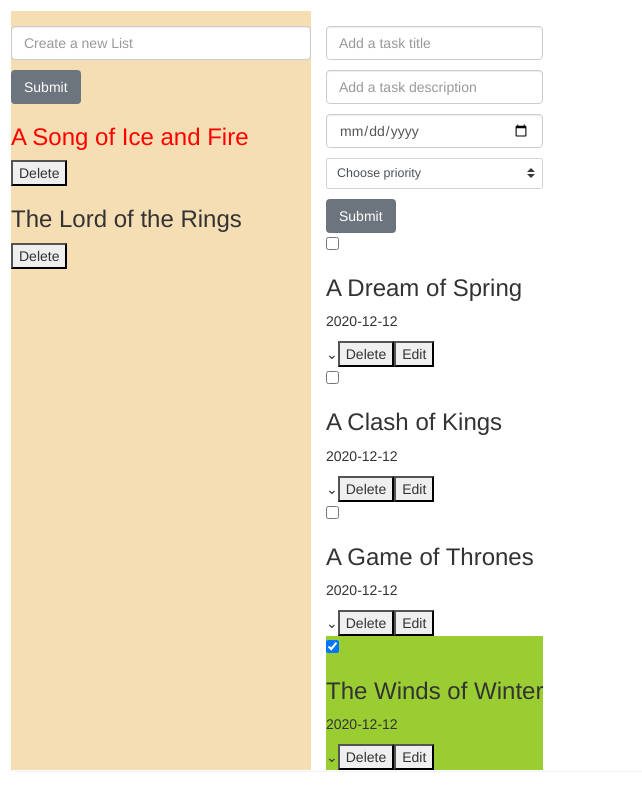
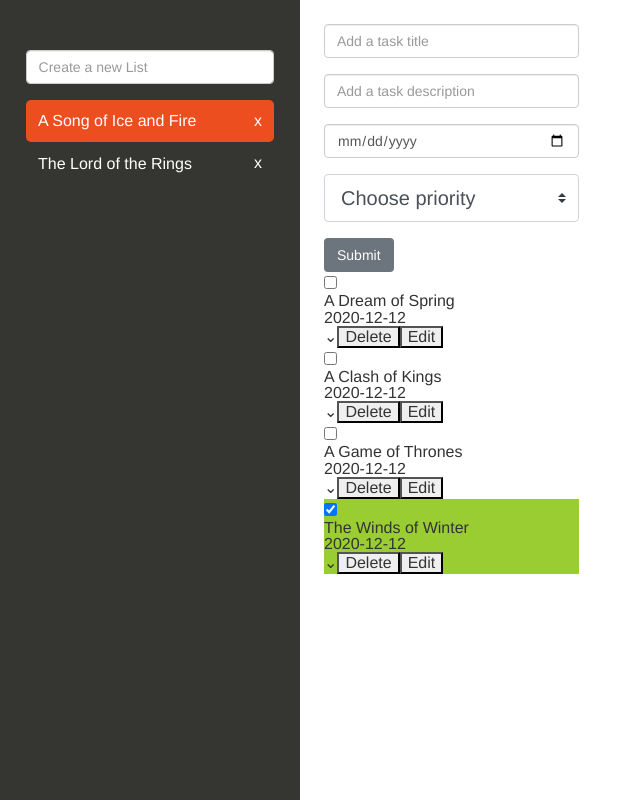
Before and after one commit to abouhid/ToDo_list, a website built with webpack: page dist/index.html in a window 1280 px wide. Shown: the whole page, without its empty margins (0-642 px from the left). Built offline with nearby package versions, Linux system fonts and the light colour scheme.

Commit message:
add styling to side-bar

```diff
--- a/Objectives.txt
+++ b/Objectives.txt
@@ -31,3 +31,6 @@
 
 
 Priority background-colors
+
+Issues found:
+when created new list, the tasks are not rendering
--- a/src/index.js
+++ b/src/index.js
@@ -226,22 +226,25 @@
 
   for (let i = 0; i < projectsList.length; i += 1) {
 
+    const cont = document.createElement('div')
     const title = document.createElement('h3');
     const deleteListBtn = addDeleteListBtn(projectsList, i);
 
     const appendElements = (() => {
+      cont.classList.add('list-cont')
       title.textContent = projectsList[i].title;
-      projectsListContainer.appendChild(title);
-      projectsListContainer.appendChild(deleteListBtn);
+      cont.appendChild(title);
+      cont.appendChild(deleteListBtn);
+      projectsListContainer.appendChild(cont);
 
       if (projectsList[0] && i === 0) {
-        title.classList.add('active')
+        cont.classList.add('active')
       };
 
       title.addEventListener('click', (e) => {
         e.preventDefault();
         document.querySelector('.active').classList.remove('active');
-        title.classList.add('active')
+        cont.classList.add('active')
         renderTasks(projectsList[i]);
       });
     })();
@@ -249,9 +252,9 @@
 }
 
 const addDeleteListBtn = (projectsList, i) => {
-  const deleteBtn = document.createElement('button');
+  const deleteBtn = document.createElement('span');
 
-  deleteBtn.textContent = 'Delete';
+  deleteBtn.textContent = 'x';
 
   deleteBtn.addEventListener('click', () => {
 
--- /dev/null
+++ b/src/styles/reset.css
@@ -0,0 +1,135 @@
+/*
+  http://meyerweb.com/eric/tools/css/reset/
+  v2.0 | 20110126
+  License: none (public domain)
+*/
+
+html,
+body,
+div,
+span,
+applet,
+object,
+iframe,
+h1,
+h2,
+h3,
+h4,
+h5,
+h6,
+p,
+blockquote,
+pre,
+a,
+abbr,
+acronym,
+address,
+big,
+cite,
+code,
+del,
+dfn,
+em,
+img,
+ins,
+kbd,
+q,
+s,
+samp,
+small,
+strike,
+strong,
+sub,
+sup,
+tt,
+var,
+b,
+u,
+i,
+center,
+dl,
+dt,
+dd,
+ol,
+ul,
+li,
+fieldset,
+form,
+label,
+legend,
+table,
+caption,
+tbody,
+tfoot,
+thead,
+tr,
+th,
+td,
+article,
+aside,
+canvas,
+details,
+embed,
+figure,
+figcaption,
+footer,
+header,
+hgroup,
+menu,
+nav,
+output,
+ruby,
+section,
+summary,
+time,
+mark,
+audio,
+video {
+  margin: 0;
+  padding: 0;
+  border: 0;
+  font-size: 100%;
+  vertical-align: baseline;
+}
+
+/* HTML5 display-role reset for older browsers */
+article,
+aside,
+details,
+figcaption,
+figure,
+footer,
+header,
+hgroup,
+menu,
+nav,
+section {
+  display: block;
+}
+
+body {
+  line-height: 1;
+}
+
+ol,
+ul {
+  list-style: none;
+}
+
+blockquote,
+q {
+  quotes: none;
+}
+
+blockquote::before,
+blockquote::after,
+q::before,
+q::after {
+  content: '';
+  content: none;
+}
+
+table {
+  border-collapse: collapse;
+  border-spacing: 0;
+}
--- a/src/styles/style.css
+++ b/src/styles/style.css
@@ -1,8 +1,8 @@
 body {
-    padding: 10px
+    /* padding: 10px */
 }
 
-.panel {
+.right-panel {
     display: flex;
 }
 
@@ -13,12 +13,27 @@
 }
 
 .sidebar {
+    padding: 2%;
     width: 300px;
-    background-color: wheat;
+    color:white;
+    background-color: #353531;
+    min-height: 100vh;
+}
+
+.list-cont {
+    display: flex;
+    justify-content: space-between;
+    align-items: center;
+    padding: 5%;
 }
 
 .active {
-    color: red;
+    background-color: #EC4E20;
+    border-radius: 5px;
+}
+
+.task-form {
+    display: none;
 }
 
 .done-list {
```
Also changed, not shown: dist/index.html, dist/main.js.
